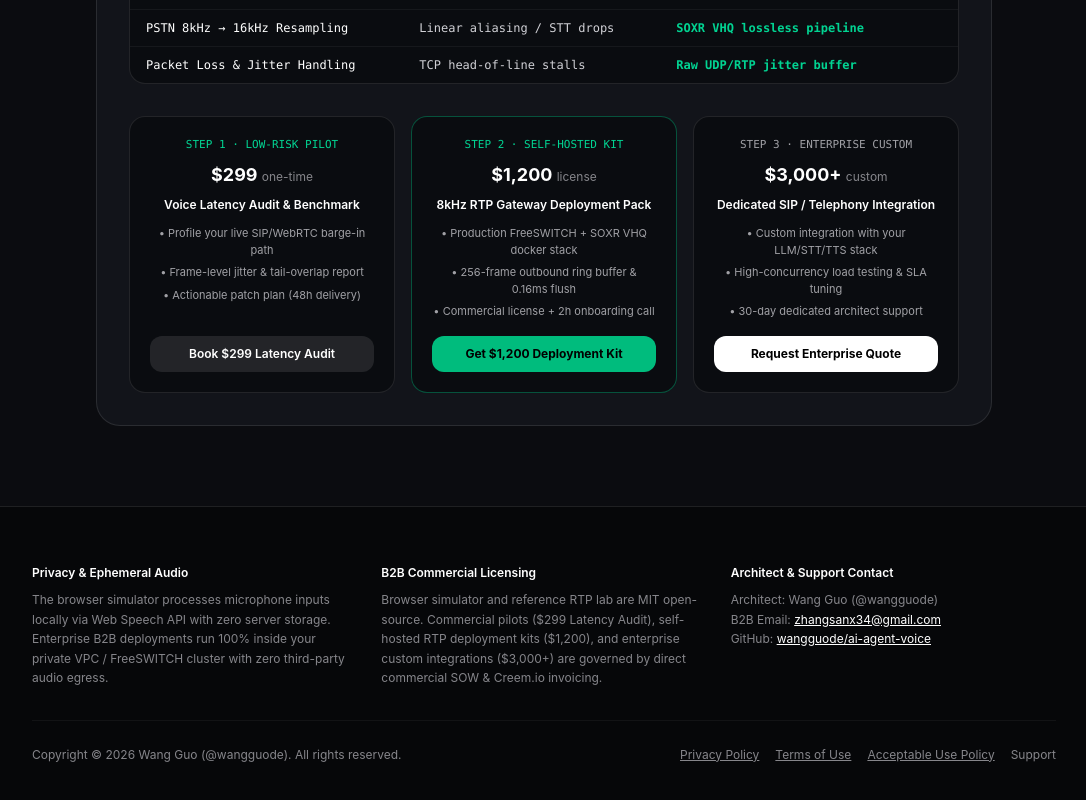
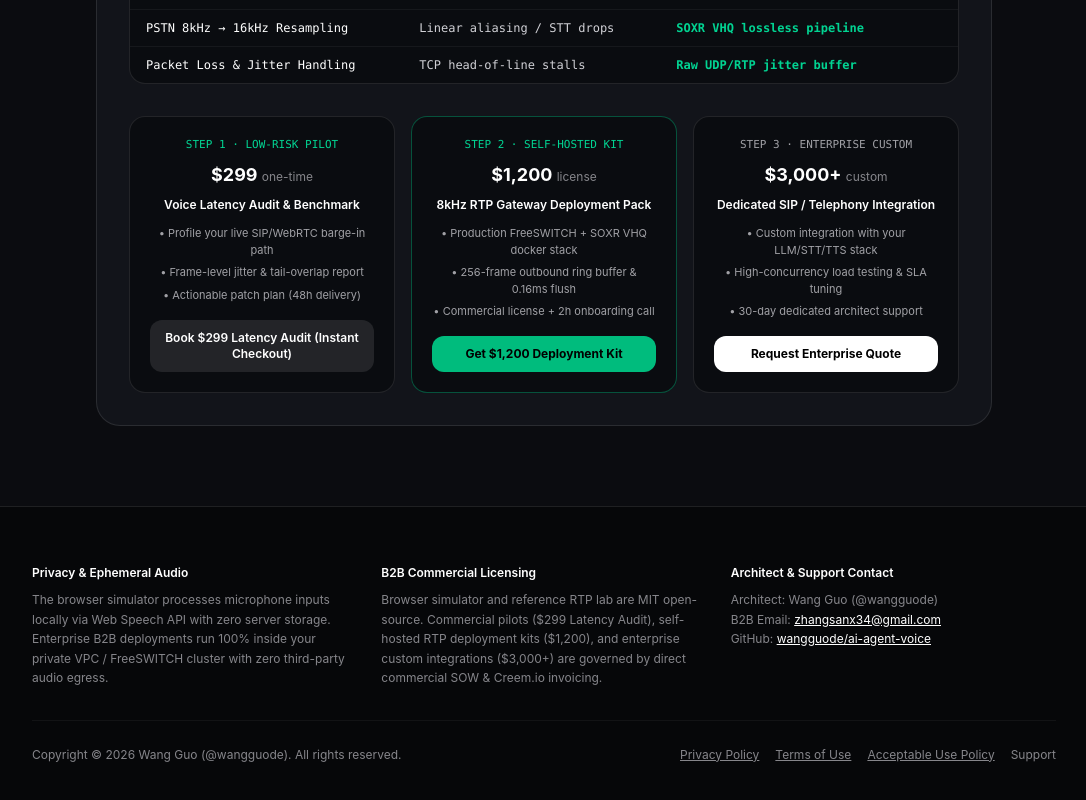
Before and after one commit to wangguode/hardcall, a Next.js app: page / in a window 1280 px wide. Shown: the part 3796-4596 px from the top of the page, without its empty margins (96-1182 px from the left). Built offline with nearby package versions, Linux system fonts and the light colour scheme.

Commit message:
feat(checkout): connect  Voice Latency Audit button to live Creem.io checkout

```diff
--- a/src/app/page.tsx
+++ b/src/app/page.tsx
@@ -1168,10 +1168,12 @@ export default function HomePage() {
                   </ul>
                 </div>
                 <a
-                  href="mailto:zhangsanx34@gmail.com?subject=HardCall%20%24299%20Voice%20Latency%20Audit%20Pilot"
+                  href="https://www.creem.io/product/prod_3kasfDA37SLjb1Wxz5aBVB"
+                  target="_blank"
+                  rel="noopener noreferrer"
                   className="w-full py-2.5 rounded-xl bg-white/10 hover:bg-white/20 text-white text-center font-semibold text-xs transition-colors"
                 >
-                  {isEn ? "Book $299 Latency Audit" : "预约 $299 架构体检"}
+                  {isEn ? "Book $299 Latency Audit (Instant Checkout)" : "立即下单 $299 架构体检（48h 交付）"}
                 </a>
               </div>
 
```
